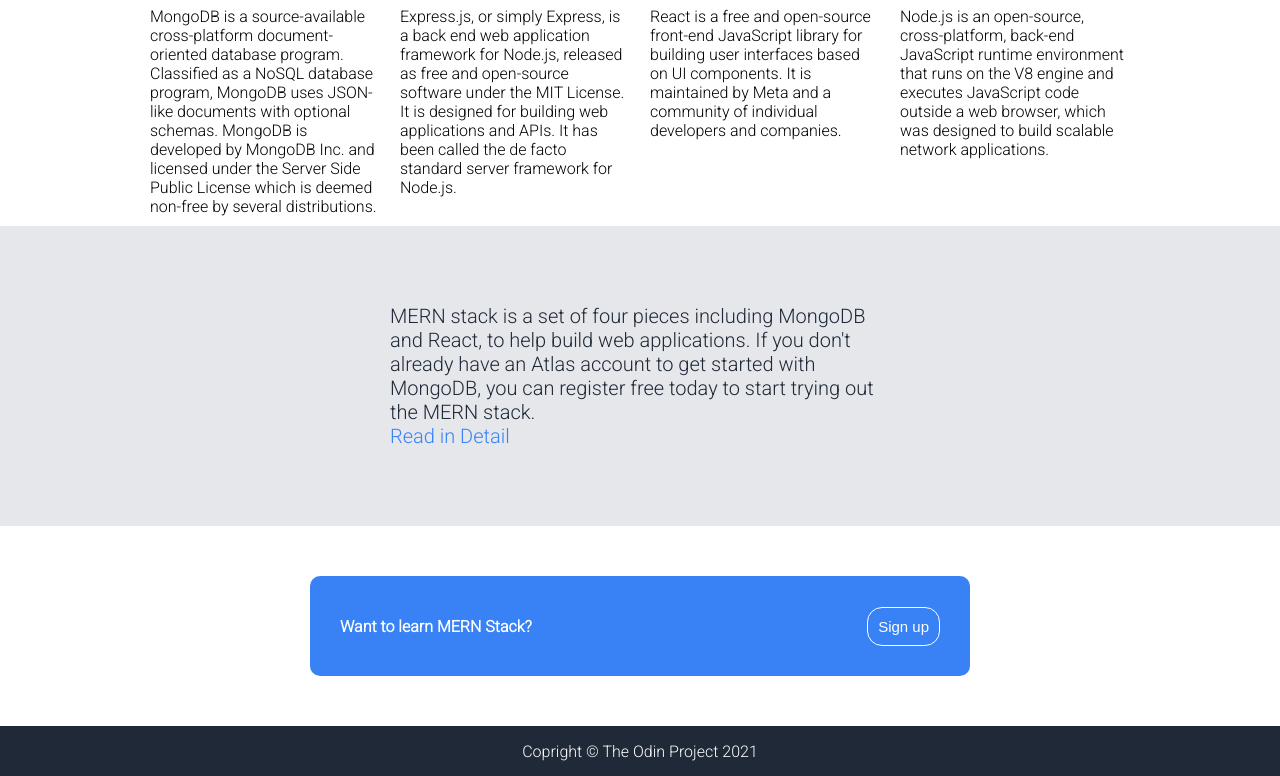
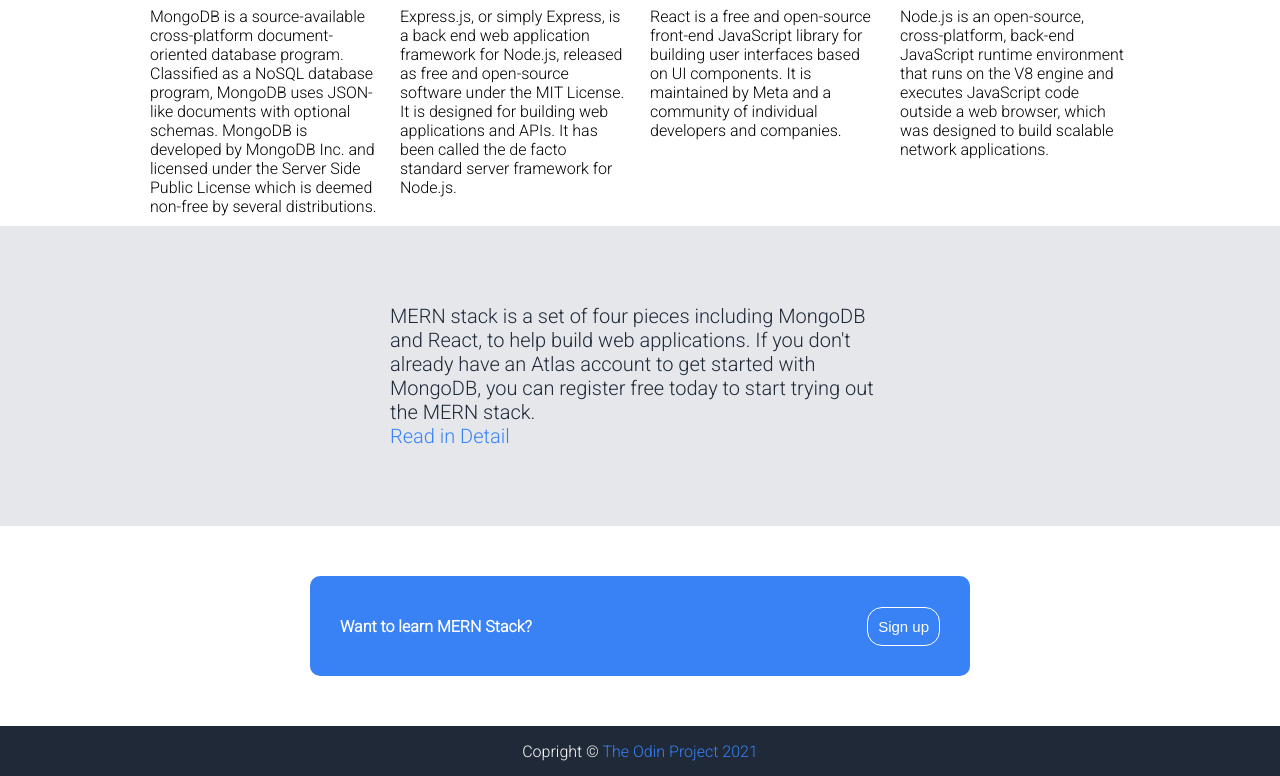
Before and after one commit to vimalsonara/odin-landing-page, a plain HTML site: page index.html in a window 1280 px wide. Shown: the part 695-1471 px from the top of the page. Drawn offline with Linux system fonts and the light colour scheme.

Commit message:
link update in footer

```diff
--- a/index.html
+++ b/index.html
@@ -73,7 +73,7 @@
 
     <!-- Footer Start Here -->
     <footer>
-        <p>Copright &copy; The Odin Project 2021</p>
+        <p>Copright &copy; <a href="https://www.theodinproject.com/">The Odin Project 2021</a></p>
     </footer>
     <!-- Footer End -->
 </body>
```
